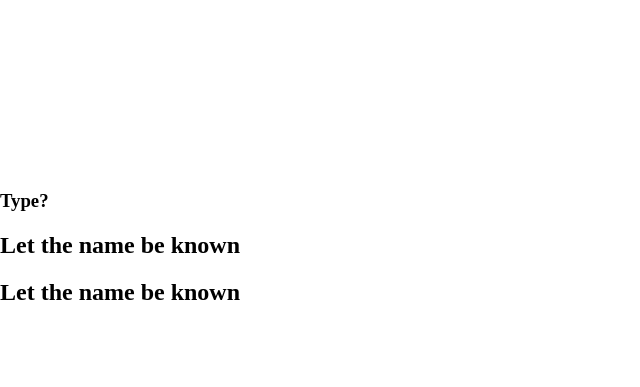
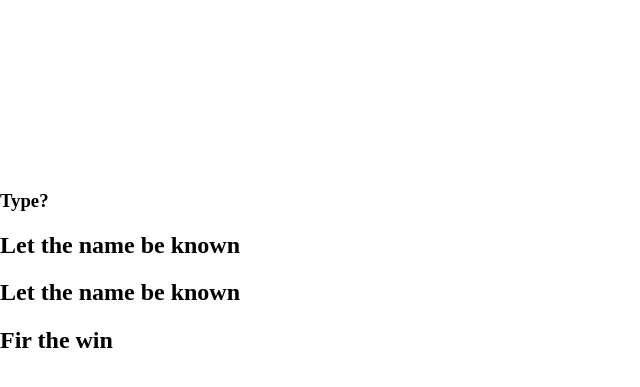
Before and after one commit to coderboyjc/100devs, a plain HTML site: page index.html in a window 1280 px wide. Shown: the part 107-494 px from the top of the page, without its empty margins (0-640 px from the left). Drawn offline with Linux system fonts and the light colour scheme.

Commit message:
added the extra block

```diff
--- a/index.html
+++ b/index.html
@@ -23,6 +23,7 @@
 
 		<h2>Let the name be known</h2>
 		<h2>Let the name be known</h2>
+		<h2> Fir the win</h2>
 
 		<script type="text/javascript" src="js/main.js"></script>
 	</body>
```
